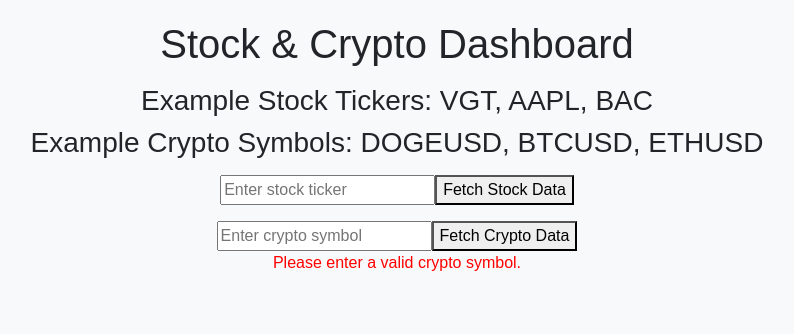
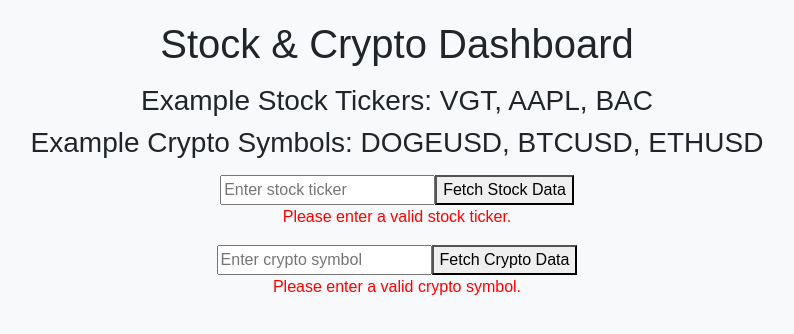
Before and after one commit to saxtonvandalsen/stock-crypto-tracker, a React (Create React App) app: page / in a window 1280 px wide. Both pictures are taken after typing "Sample" into the empty fields and a click on the button "Fetch Stock Data". Shown: the top 334 px of the page, without its empty margins (243-1037 px from the left). Built offline with nearby package versions, Linux system fonts and the light colour scheme; no server answers.

Commit message:
Cleaned up syntax

```diff
--- a/src/components/StockForm.js
+++ b/src/components/StockForm.js
@@ -1,6 +1,6 @@
 // Handling user input of stock ticker and dispatching an action to fetch stock data from API
 
-import React, {useState } from 'react'; // Hook to manage local component state
+import React, { useState, useEffect } from 'react'; // Hook to manage local component state
 import { useDispatch, useSelector } from 'react-redux'; // To dispatch actions to the Redux store
 import { fetchStockData } from '../redux/actions'; // Fetching stock data by ticker
 
@@ -9,7 +9,7 @@ function StockForm() {
 
     // State to track input and error/success messages
     const [ticker, setTicker] = useState('');
-    const [message, setMessage]= useState(''); // For displaying feedback messages
+    const [message, setMessage] = useState(''); // For displaying feedback messages
     const [messageType, setMessageType] = useState(''); // To differientate success or error messages
 
     // Accesses dispatch function and sends actons to Redux store
@@ -18,6 +18,17 @@ function StockForm() {
     // Access stock data and error from Redux
     const stockData = useSelector(state => state.stockData);
     const error = useSelector(state => state.error);
+
+    useEffect(() => {
+        // If there's stock data and no error, clear the error message
+        if (stockData && !error) {
+            setMessageType('success');
+            setMessage('Fetching data for ticker.');
+        } else if (error) {
+            setMessageType('error');
+            setMessage('Please enter a valid stock ticker.');
+        }
+    }, [stockData, error]);
 
     // Function runs when user presses submit button on form but prevents
     // the default form behavior (page refresh) and fetchs the stock data
@@ -54,12 +65,14 @@ function StockForm() {
                 <button type="submit">Fetch Stock Data</button>
             </form>
 
-            {/* Test message */}
+            {/* Test message
             {message && (
                 <p style={{ color: messageType === 'error' ? 'red' : 'green'}}>
                     {message}
                 </p>
-            )}
+            )} */}
+            {messageType === 'error' && <p style={{ color: 'red' }}>{message}</p>}
+            {messageType === 'success' && <p style={{ color: 'green' }}>{message}</p>}
         </div>
     );
 }
```
